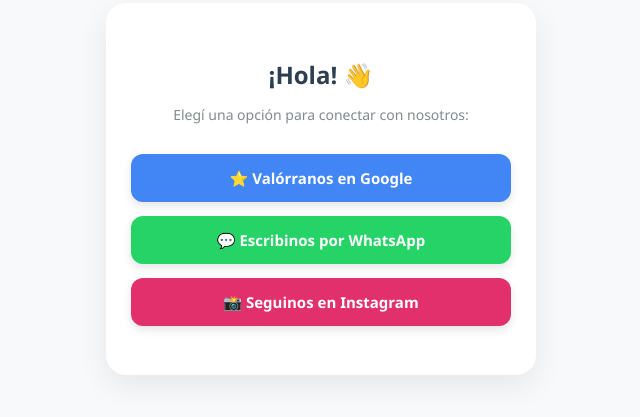
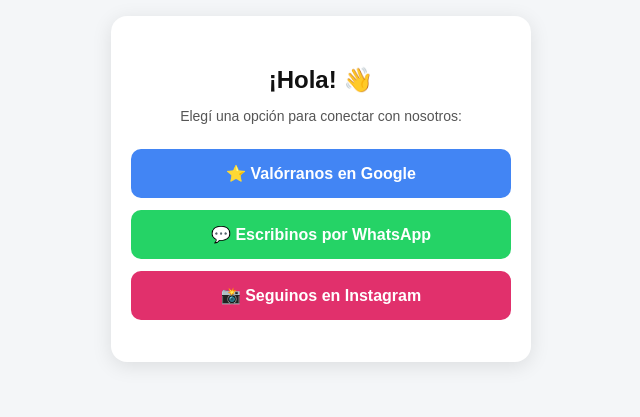
Before and after one commit to bautistachao/Negocio, a plain HTML site: page index.html in a window 1280 px wide. Shown: the part 231-648 px from the top of the page, without its empty margins (319-959 px from the left). Drawn offline with Linux system fonts and the light colour scheme.

Commit message:
Update index.html

```diff
--- a/index.html
+++ b/index.html
@@ -6,8 +6,8 @@
 <title>Contacto - La Bosch</title>
 <style>
 body {
-            font-family: 'Segoe UI', Tahoma, Geneva, Verdana, sans-serif;
-            background-color: #f8f9fa;
+    font-family: Arial, sans-serif;
+    background-color: #f4f6f8;
     margin: 0;
     padding: 20px;
     display: flex;
@@ -16,70 +16,46 @@
     height: 100vh;
 }
 .container {
-            background: white;
-            padding: 35px 25px;
-            border-radius: 20px;
-            box-shadow: 0 10px 30px rgba(0,0,0,0.08);
+    background: #ffffff;
+    padding: 30px 20px;
+    border-radius: 16px;
+    box-shadow: 0 4px 20px rgba(0,0,0,0.1);
     width: 100%;
     max-width: 380px;
     text-align: center;
 }
 h2 {
-            color: #2c3e50;
-            margin-bottom: 8px;
-            font-size: 24px;
+    color: #111;
+    margin-bottom: 5px;
 }
 p {
-            color: #7f8c8d;
+    color: #555;
     font-size: 14px;
-            margin-bottom: 30px;
+    margin-bottom: 25px;
 }
 .btn {
-            display: flex;
-            align-items: center;
-            justify-content: center;
-            gap: 10px;
+    display: block;
     color: white;
     text-decoration: none;
-            padding: 14px 20px;
-            margin: 14px 0;
-            border-radius: 12px;
-            font-weight: 600;
-            font-size: 15px;
-            box-shadow: 0 4px 10px rgba(0,0,0,0.1);
-            transition: transform 0.2s, opacity 0.2s;
+    padding: 15px;
+    margin: 12px 0;
+    border-radius: 10px;
+    font-weight: bold;
+    font-size: 16px;
+    text-align: center;
 }
 .btn-google { background-color: #4285F4; }
 .btn-whatsapp { background-color: #25D366; }
 .btn-instagram { background-color: #E1306C; }
-
-        .btn:hover {
-            opacity: 0.95;
-            transform: translateY(-2px);
-        }
 </style>
 </head>
 <body>
-
 <div class="container">
 <h2>¡Hola! 👋</h2>
 <p>Elegí una opción para conectar con nosotros:</p>
-
-        <!-- Botón de Reseñas de Google -->
-        <a href="https://www.google.com/maps/place/ESCUELA+DE+FUTBOL+La+Bosch/@-34.5805934,-58.5872702,580m/data=!3m2!1e3!4b1!4m6!3m5!1s0x95bcb9bc74be022b:0x5b8d5598e248ce0e!8m2!3d-34.5805978!4d-58.5846953!16s%2Fg%2F11bbrn517_?entry=ttu&g_ep=EgoyMDI2MDkxMy4wIKXMDSoASAFQAw%3D%3D" class="btn btn-google" target="_blank">
-            ⭐ Valórranos en Google
-        </a>
-
-        <!-- Botón de WhatsApp -->
-        <a href="https://wa.me/5491127970536?text=Hola,%20vengo%20desde%20el%20cartel%20del%20local" class="btn btn-whatsapp" target="_blank">
-            💬 Escribinos por WhatsApp
-        </a>
-
-        <!-- Botón de Instagram -->
-        <a href="https://instagram.com/chao.bau99" class="btn btn-instagram" target="_blank">
-            📸 Seguinos en Instagram
-        </a>
+<a href="https://www.google.com/maps/place/ESCUELA+DE+FUTBOL+La+Bosch/@-34.5805934,-58.5872702,580m/data=!3m2!1e3!4b1!4m6!3m5!1s0x95bcb9bc74be022b:0x5b8d5598e248ce0e!8m2!3d-34.5805978!4d-58.5846953!16s%2Fg%2F11bbrn517_?entry=ttu" class="btn btn-google" target="_blank">⭐ Valórranos en Google</a>
+<a href="https://wa.me/5491127970536?text=Hola,%20vengo%20desde%20el%20cartel%20del%20local" class="btn btn-whatsapp" target="_blank">💬 Escribinos por WhatsApp</a>
+<a href="https://instagram.com/chao.bau99" class="btn btn-instagram" target="_blank">📸 Seguinos en Instagram</a>
 </div>
-
 </body>
 </html>
```
Lines whose indentation alone changed are shown as unchanged.
